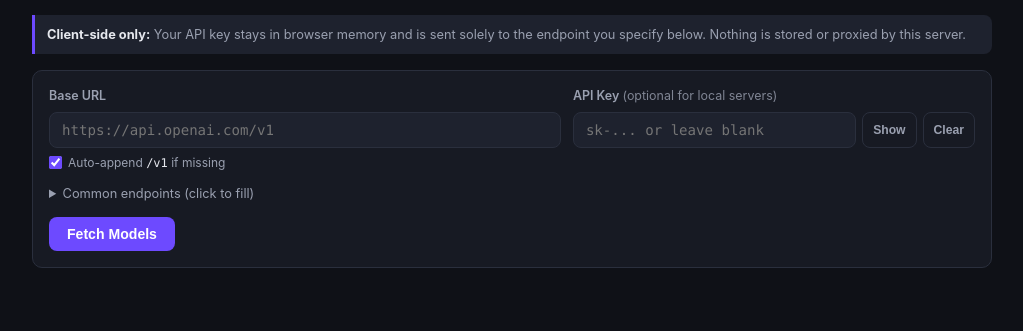
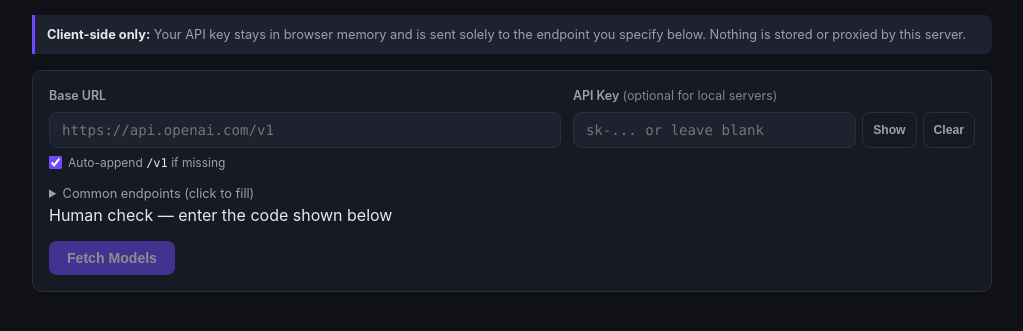
Before and after one commit to active-chevy2/list-models-from-openai-compatible-api, a plain HTML site: page public/index.html in a window 1280 px wide. Shown: the part 87-418 px from the top of the page, without its empty margins (128-1151 px from the left). Drawn offline with Linux system fonts and the light colour scheme.

Commit message:
Add CAPTCHA check and disable Fetch Models button
Added CAPTCHA human check section and disabled Fetch Models button.

```diff
--- a/public/index.html
+++ b/public/index.html
@@ -7,6 +7,7 @@
   <title>Model Inspector — OpenAI-Compatible API</title>
   <link rel="icon" type="image/svg+xml" href="/favicon.svg?v=2">
   <link rel="stylesheet" href="/styles.css?v=2">
+  <script src="/captcha.js?v=2" defer></script>
   <script src="/app.js?v=2" defer></script>
 </head>
 <body>
@@ -73,8 +74,14 @@
         </div>
       </details>
 
+      <!-- CAPTCHA human check -->
+      <div class="captcha-wrapper">
+        <p class="captcha-label">Human check — enter the code shown below</p>
+        <div id="captchaContainer"></div>
+      </div>
+
       <div class="btnrow">
-        <button type="button" id="fetchBtn">Fetch Models</button>
+        <button type="button" id="fetchBtn" disabled>Fetch Models</button>
         <span id="status" role="status" aria-live="polite"></span>
       </div>
     </section>
```
